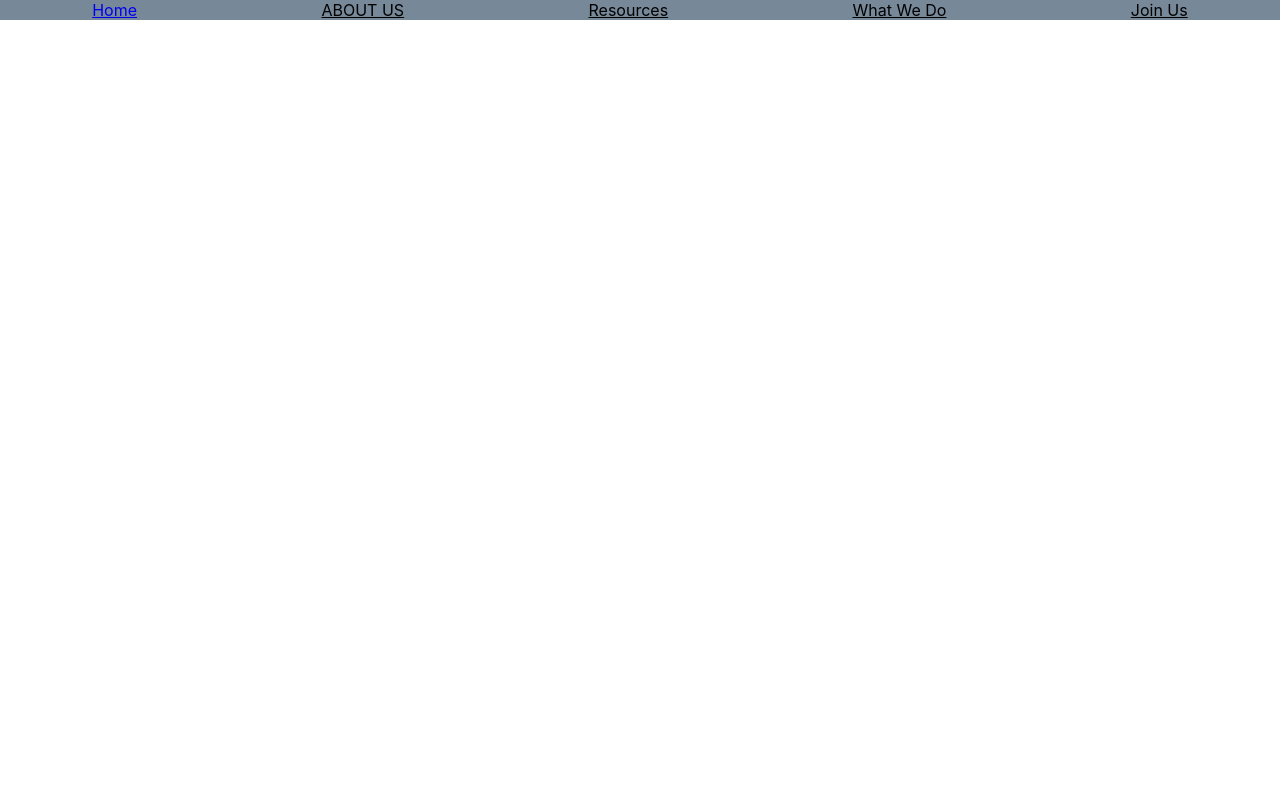
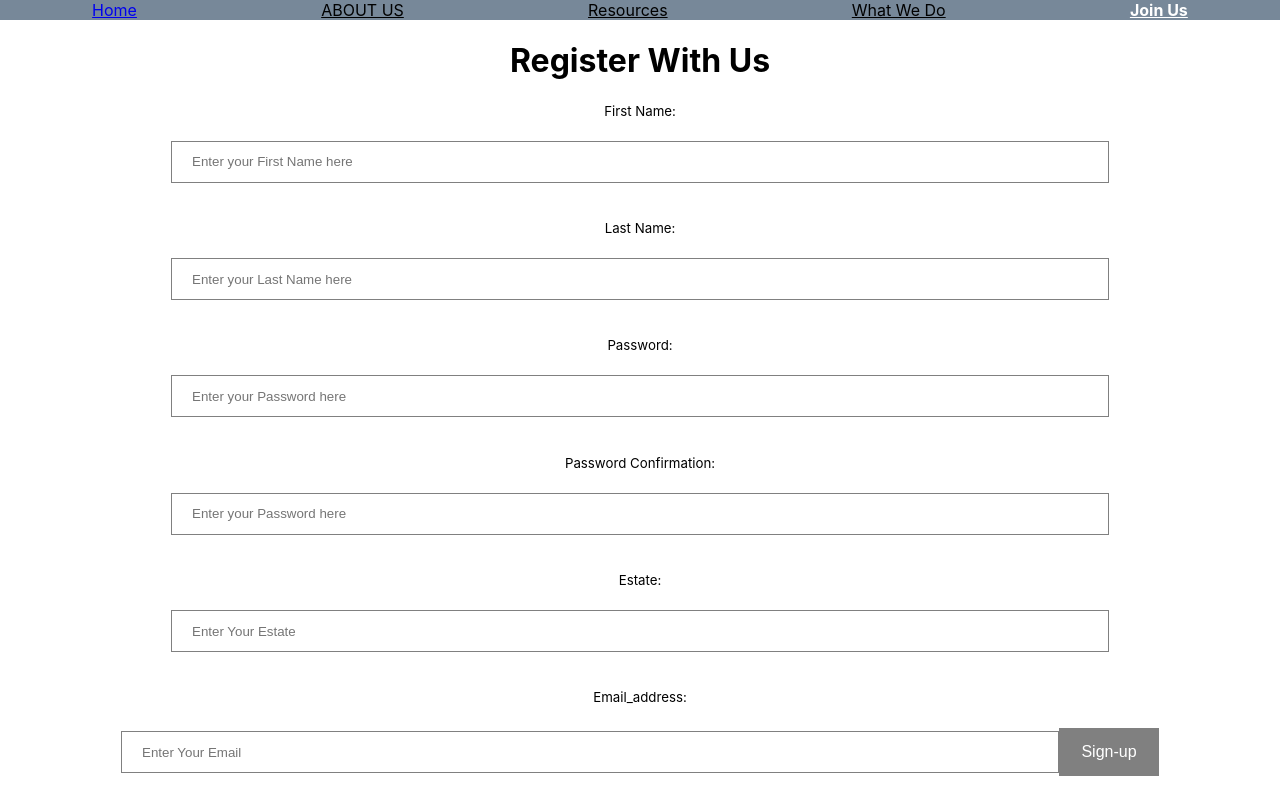
Before and after one commit to Oscarachieng/rc-ays-frontend, a React (Create React App) app: page /registration in a window 1280 px wide. Built offline with nearby package versions, Linux system fonts and the light colour scheme.

Commit message:
Adds registration form component

```diff
--- a/src/App.js
+++ b/src/App.js
@@ -7,6 +7,7 @@ import './App.css';
 import About from './components/About';
 import Activities from './components/Activities';
 import Resources from './components/Resources';
+import Registration from './components/Registration';
 
 function App() {
   return (
@@ -18,7 +19,7 @@ function App() {
           <Route path='/about' element={<About />}/>
           <Route path='activities' element={<Activities />}/>
           <Route path='Resources' element={<Resources />}/>
-          <Route path='council' element={<About />}/>
+          <Route path='registration' element={<Registration />}/>
           <Route path='council' element={<About />}/>
           <Route path='council' element={<About />}/>
 
--- a/src/components/Navbar.js
+++ b/src/components/Navbar.js
@@ -30,7 +30,7 @@ const Navbar = () => {
       </NavLink>
 
 
-      <NavLink to="/sign" style={isActiveLink}>
+      <NavLink to="/registration" style={isActiveLink}>
         Join Us
       </NavLink>
 
--- a/src/components/Registration.js
+++ b/src/components/Registration.js
@@ -13,7 +13,7 @@ function Registration() {
     e.preventDefault();
 
     //form data
-    formData = {
+    const formData = {
       first_name: first_name,
       last_name: last_name,
       password: password,
@@ -48,7 +48,7 @@ function Registration() {
 
   return (
     <div className="registration">
-      <h1>Registration Form</h1>
+      <h1>Register With Us</h1>
       <form onSubmit={handleSubmitClick}>
         <h5>First Name:</h5>
         <input
@@ -86,7 +86,7 @@ function Registration() {
           placeholder="Enter your Password here"
           required
         />
-        <h4>Estate:</h4>
+        <h5>Estate:</h5>
         <input
           type="text"
           name="location"
@@ -95,7 +95,7 @@ function Registration() {
           placeholder="Enter Your Estate"
           required
         />
-        <h4>Email_address:</h4>
+        <h5>Email_address:</h5>
         <input
           type="email"
           name="email"
@@ -105,7 +105,7 @@ function Registration() {
           required
         />
 
-        <button type="submit">Add Comment</button>
+        <button type="submit">Sign-up</button>
       </form>
     </div>
   );
--- a/src/index.css
+++ b/src/index.css
@@ -142,3 +142,32 @@ code {
   border-bottom-color: black;
   border-bottom-width: 1px;
 }
+
+.registration input {
+  width: 70%;
+  padding: 0 20px;
+  border: 1px solid gray;
+  height: 40px;
+  margin-bottom: 15px;
+}
+
+.registration textarea {
+  width: 100%;
+  padding: 15px 20px;
+  border: 1px solid orange;
+  height: 100px;
+  margin-bottom: 15px;
+}
+
+.registration button {
+  border: 0;
+  padding: 15px 20px;
+  width: 100px;
+  font-size: 16px;
+  color: white;
+  background-color: gray;
+}
+
+.registration h5 {
+  font-weight: 400;
+}
```
